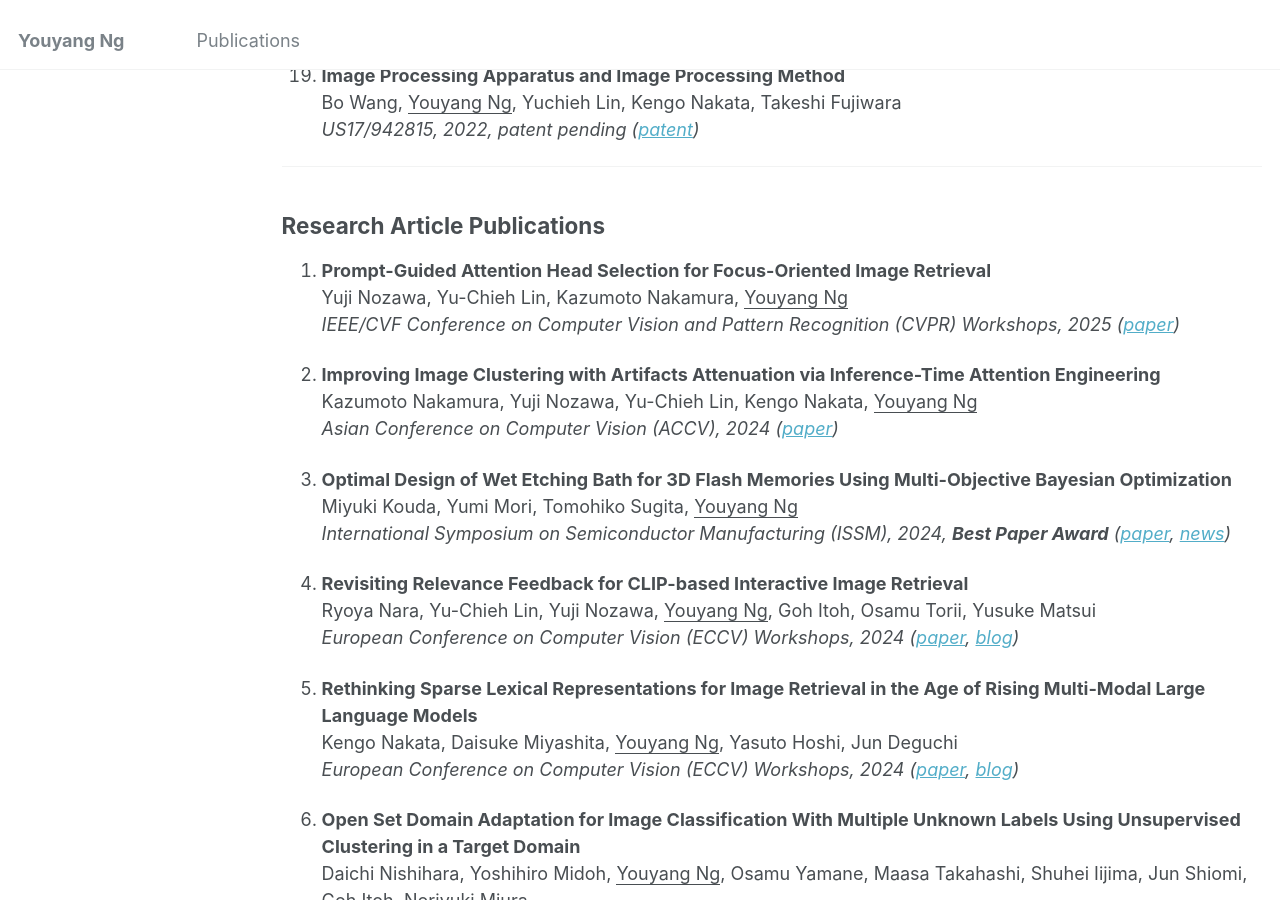
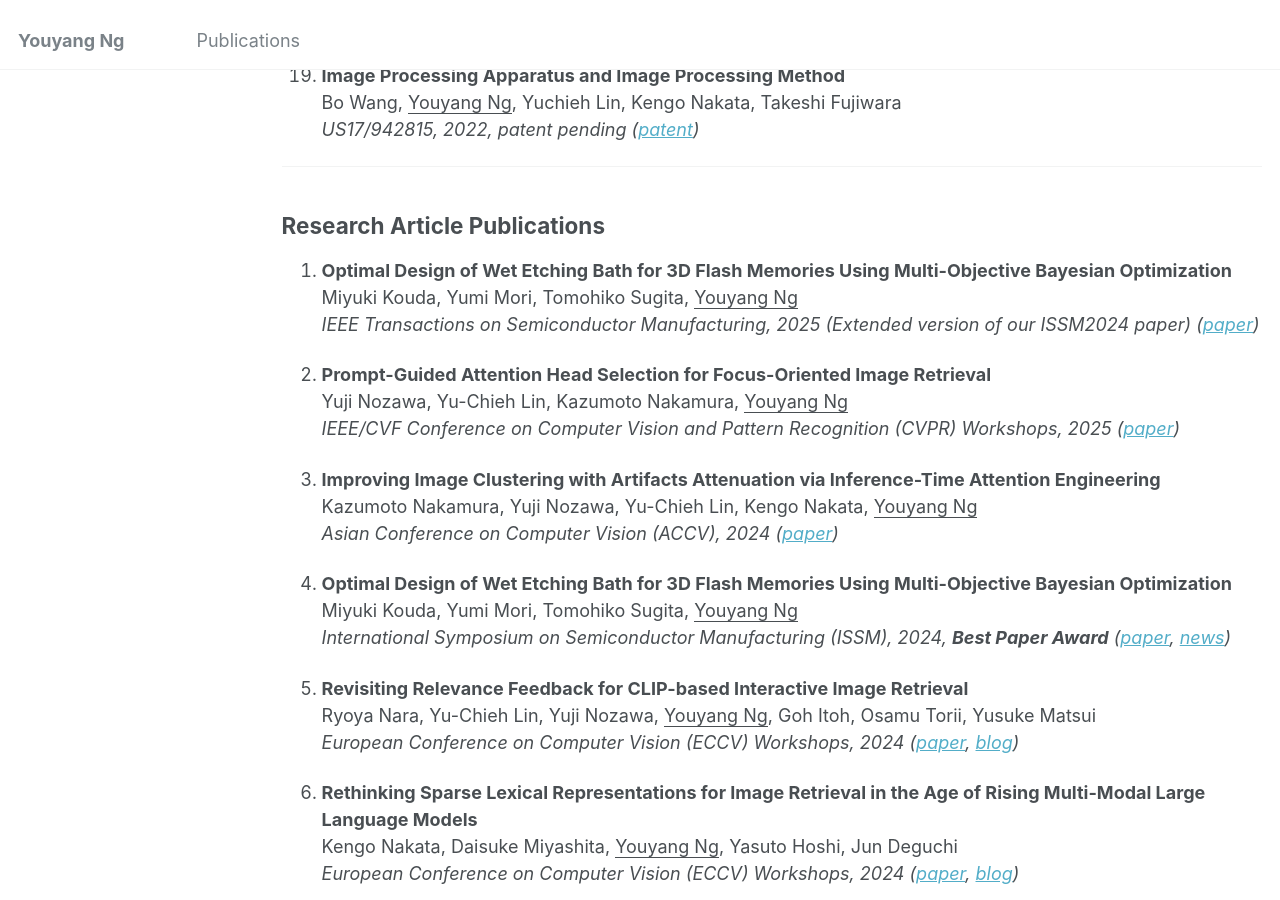
Before and after one commit to yy29/yy29.github.io, a Jekyll site: the page built from _pages/publications.md, in a window 1280 px wide and 900 px high, scrolled down 2165 px. Built offline with Jekyll 4.4.1, drawn with Linux system fonts in a browser that asks for light colours.

Commit message:
Update publications.md

```diff
--- a/_pages/publications.md
+++ b/_pages/publications.md
@@ -91,6 +91,10 @@ Bo Wang, <ins>Youyang Ng</ins>, Yuchieh Lin, Kengo Nakata, Takeshi Fujiwara
 <a id="articles"></a>
 ## Research Article Publications
 
+1. **Optimal Design of Wet Etching Bath for 3D Flash Memories Using Multi-Objective Bayesian Optimization**
+Miyuki Kouda, Yumi Mori, Tomohiko Sugita, <ins>Youyang Ng</ins>
+*IEEE Transactions on Semiconductor Manufacturing, 2025 (Extended version of our ISSM2024 paper) ([paper](https://ieeexplore.ieee.org/document/11002558))*
+
 1. **Prompt-Guided Attention Head Selection for Focus-Oriented Image Retrieval**
 Yuji Nozawa, Yu-Chieh Lin, Kazumoto Nakamura, <ins>Youyang Ng</ins>
 *IEEE/CVF Conference on Computer Vision and Pattern Recognition (CVPR) Workshops, 2025 ([paper](https://arxiv.org/abs/2504.01348))*
```
